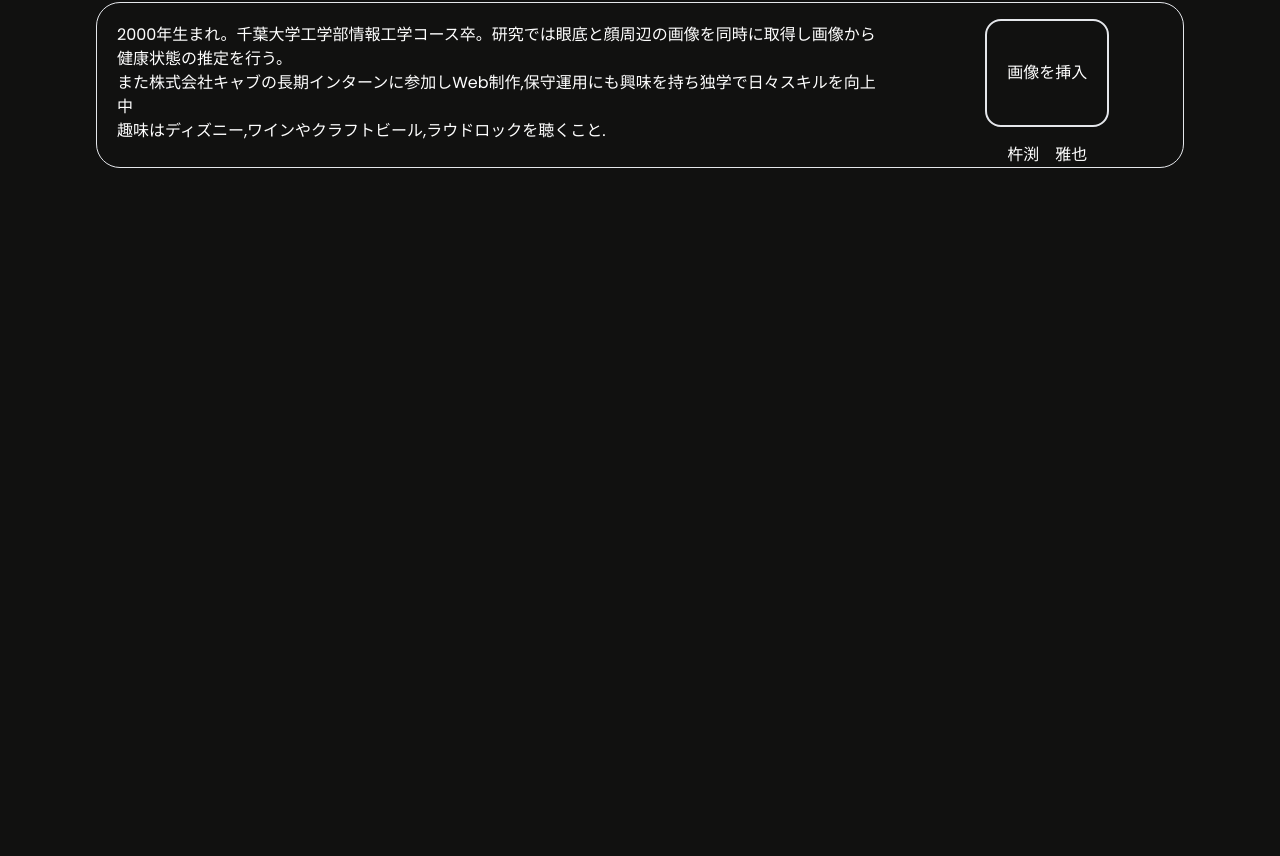
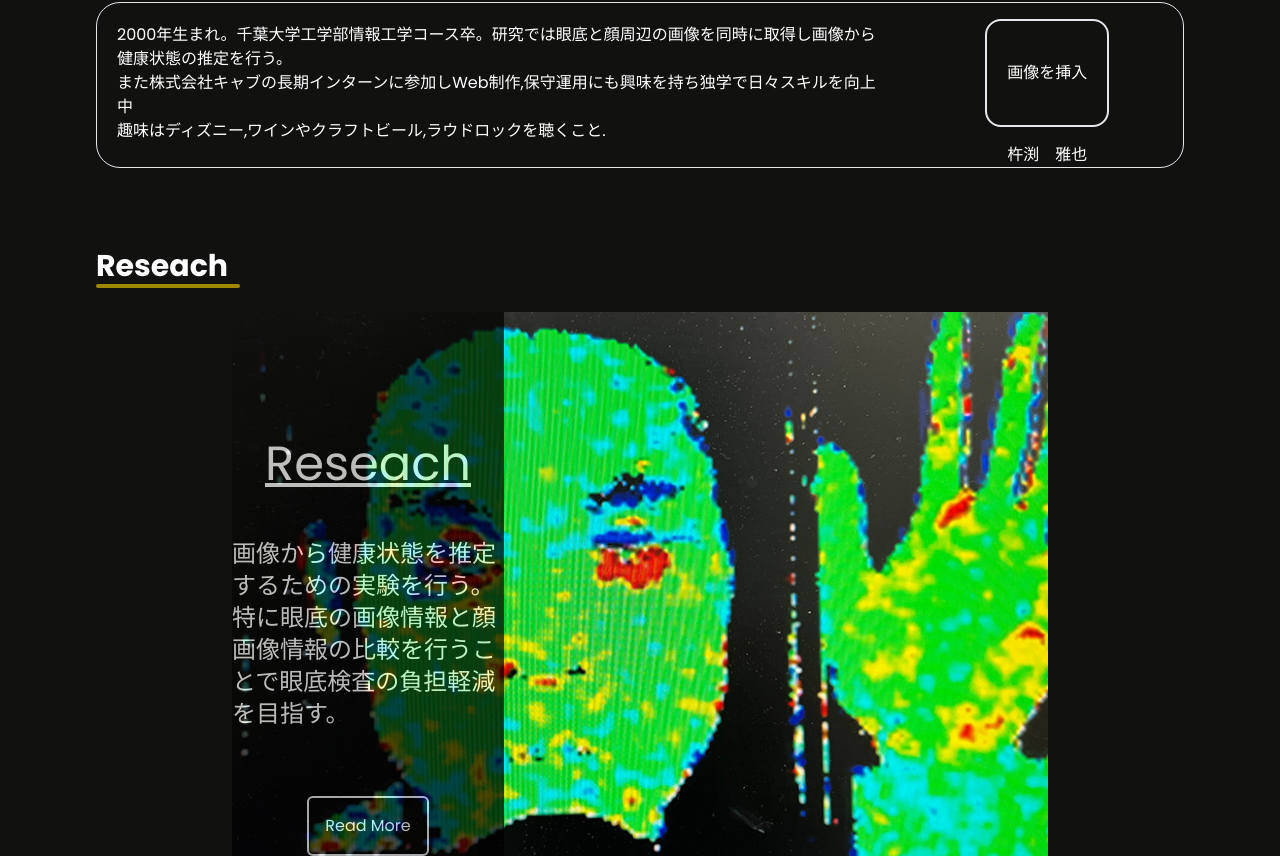
Before and after one commit to kinemasa/myportfolio, a React (Vite) app: page / in a window 1280 px wide. Shown: the part 822-1678 px from the top of the page. Before the commit the page ends 990 px from the top, so only its background shows below. Built offline with nearby package versions, Linux system fonts and the light colour scheme.

Commit message:
research

```diff
--- /dev/null
+++ b/src/Reseach.jsx
@@ -0,0 +1,36 @@
+import { useState } from "react";
+
+function Reseach() {
+  const [count, setCount] = useState(0);
+
+  return (
+    <>
+      <div
+        id="reseach"
+        className="container mt-20 flex justify-between items-center mx-auto px-8 md:px-14 lg:px-24 w-full"
+      >
+        <section className="w-full">
+          <h1 className="secondary-title mb-6">Reseach</h1>
+          <div className="reseach-img relative flex flex-col justify-center  md:w-3/4  h-auto mx-auto">
+            <img src="../images/reserch.png" className="w-full" alt="" />
+            <div className="bg-black opacity-70 h-full w-1/3 absolute top-0 left-0 flex flex-col items-center">
+              <h1 className="text-2xl underline mt-5 sm:text-2xl sm:mt-10 md:mt-20 xl:mt-32 xl:text-5xl">
+                Reseach
+              </h1>
+              <p className=" my-auto text-1xl md:text-1xl lg:text-2xl" >
+                画像から健康状態を推定するための実験を行う。
+                <span className="hidden sm:block">
+                  特に眼底の画像情報と顔画像情報の比較を行うことで眼底検査の負担軽減を目指す。
+                </span>
+              </p>
+              <button className="p-4 border-2 mt-4 rounded-md hover:bg-white hover:text-black"> Read More</button>
+
+            </div>
+          </div>
+        </section>
+      </div>
+    </>
+  );
+}
+
+export default Reseach;
--- a/src/main.jsx
+++ b/src/main.jsx
@@ -4,11 +4,13 @@ import Nav from './Nav.jsx'
 import Hero from './Hero.jsx'
 import About from './About.jsx'
 import './index.css'
+import Reseach from './Reseach.jsx'
 
 ReactDOM.createRoot(document.getElementById('root')).render(
   <React.StrictMode>
     <Nav />
     <Hero />
     <About />
+    <Reseach />
   </React.StrictMode>,
 )
--- a/tailwind.config.js
+++ b/tailwind.config.js
@@ -16,6 +16,9 @@ export default {
         input : "#2A2A33",
         "selected-text":"#A3A3FF",
       },
+    backgroundImage:{
+      'reserch-img':"url('/images/reserch.png')"
+    },
     },
     fontFamily:{
       poppins :["Poppins","sans-serif"]
```
Also changed, not shown: images/reserch.png (added), src/index.css (line endings or trailing spaces).
